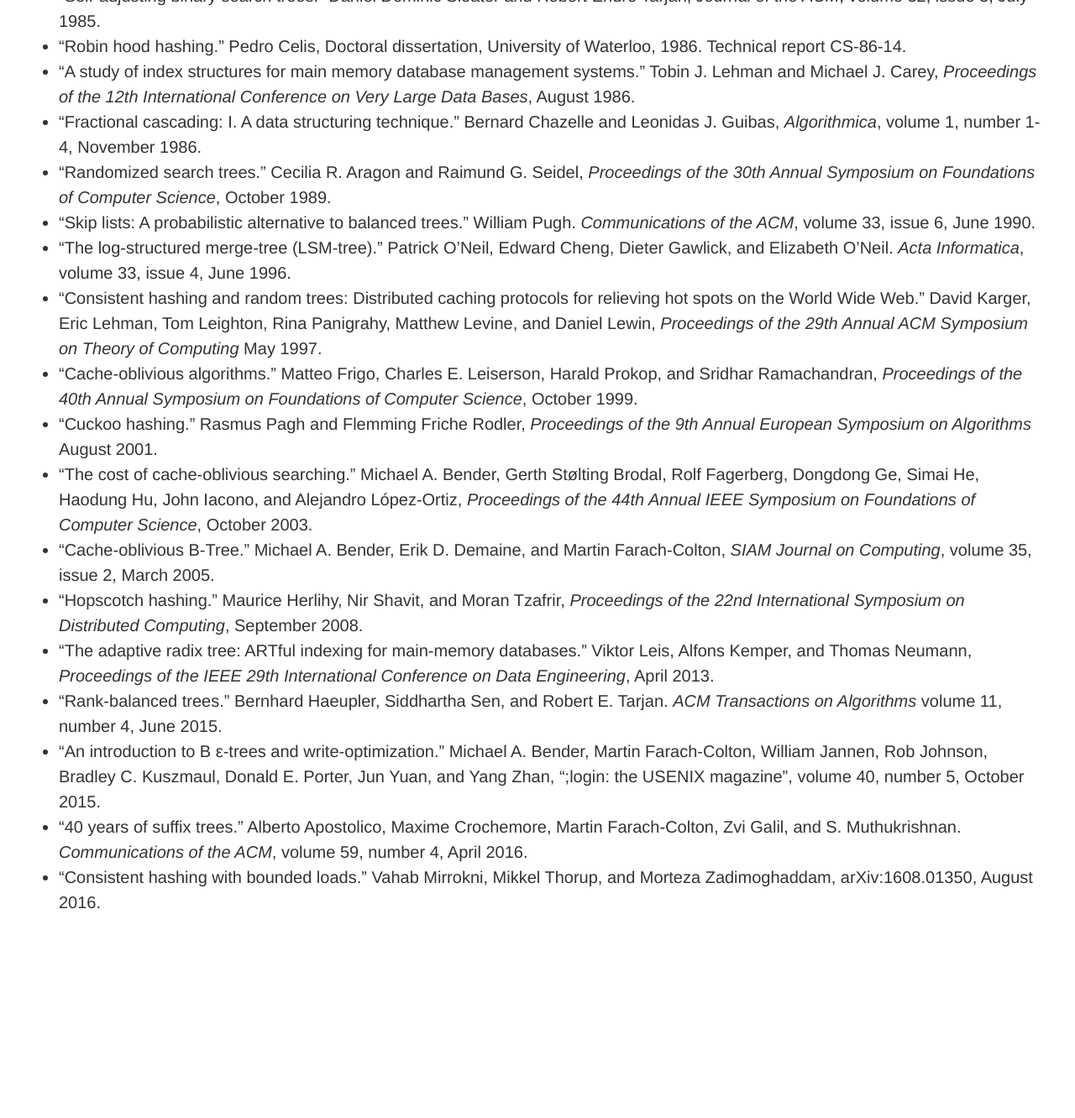
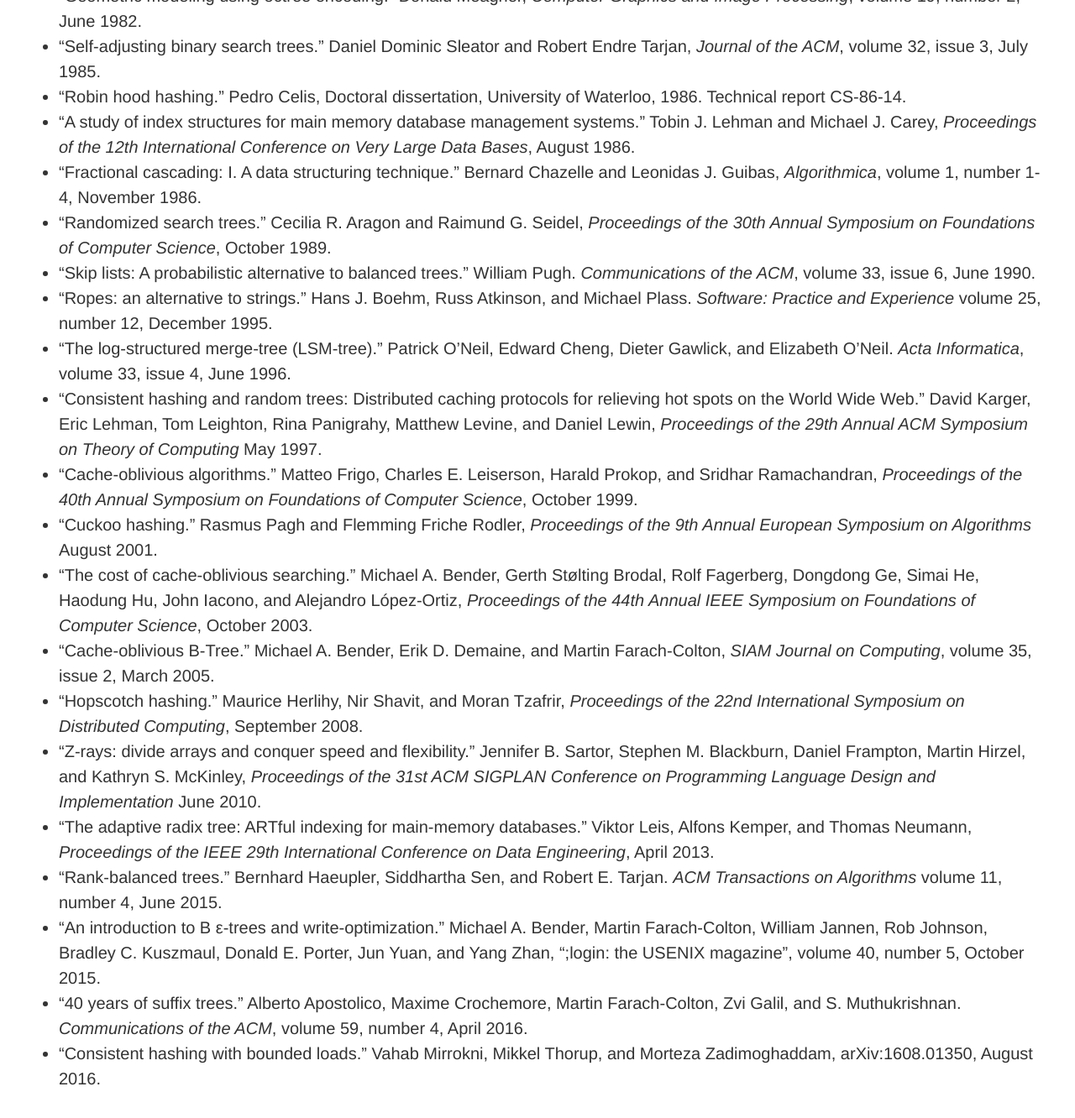
Before and after one commit to mspiegel/mspiegel.github.com, a Jekyll site: the page built from canon.md, in a window 1280 px wide and 1400 px high, scrolled down 6490 px. Shown: the top 1332 px of the window at 84% size. Built offline with Jekyll 4.4.1, drawn with Linux system fonts in a browser that asks for light colours; before the commit the page ends 7680 px from its top, so only the background shows below that; some of the changed text lies outside the part shown.

Commit message:
Add Generational GC, Ropes, Z-rays papers.

```diff
--- a/canon.md
+++ b/canon.md
@@ -66,6 +66,7 @@ Suggestions, criticisms, or comments are always appreciated.
 * "Program slicing." Mark Weiser, _Proceedings of the 5th international conference on software engineering_, March 1981.
 * "The Byzantine generals problem." Leslie Lamport, Robert Shostak, and Marshall Pease, _ACM Transactions on Programming Languages and Systems_, volume 4, issue 3, July 1982.
 * "Epigrams on programming." Alan J. Perlis, _ACM SIGPLAN Notices_, volume 17, issue 9, September 1982.
+* "A real-time garbage collector based on the lifetimes of objects." Henry Lieberman and Carl Hewitt, _Communications of the ACM_ volume 26, issue 6, June 1983.
 * "Maintaining knowledge about temporal intervals." James F. Allen, _Communications of the ACM_, volume 26, number 11, November 1983.
 * "Reflections on trusting trust." Ken Thompson, _Communications of the ACM_, volume 27, number 8, August 1984.  ACM Turing award lecture 1983.
 * "Depth-first iterative-deepening: An optimal admissible tree search." Richard E. Korf, _Artificial Intelligence_, volume 27, issue 1, September 1985.
@@ -118,6 +119,7 @@ Suggestions, criticisms, or comments are always appreciated.
 * "The multikernel: a new OS architecture for scalable multicore systems." Andrew Baumann, Paul Barham, Pierre-Evariste Dagand, Tim Harris, Rebecca Isaacs, Simon Peter, Timothy Roscoe, Adrian Schüpbach, and Akhilesh Singhania, _Proceedings of the ACM SIGOPS 22Nd Symposium on Operating Systems Principles_. October 2009.
 
 ### 2010 - present
+
 * "Cycles, cells and platters: an empirical analysis of hardware failures on a million consumer PCs." Edmund B. Nightingale, John R. Douceur, and Vince Orgovan, _Proceedings of the Sixth Conference on Computer systems_. April 2011.
 * "The tail at scale." Jeffrey Dean and Luiz Andre Barroso, _Communications of the ACM_, volume 56, number 2, February 2013.
 * "Unikernels: Library operating systems for the cloud." Anil Madhavapeddy, Richard Mortier, Charalampos Rotsos, David Scott, Balraj Singh, Thomas Gazagnaire, Steven Smith, Steven Hand and Jon Crowcroft, _Proceedings of the 18th International Conference on Architectural Support for Programming Languages and Operating Systems_. March 2013.
@@ -158,6 +160,7 @@ Michael Eisenberg.  University of Colorado.
 * "Fractional cascading: I. A data structuring technique." Bernard Chazelle and Leonidas J. Guibas, _Algorithmica_, volume 1, number 1-4, November 1986.
 * "Randomized search trees." Cecilia R. Aragon and Raimund G. Seidel, _Proceedings of the 30th Annual Symposium on Foundations of Computer Science_, October 1989.
 * "Skip lists: A probabilistic alternative to balanced trees." William Pugh. _Communications of the ACM_, volume 33, issue 6, June 1990.
+* "Ropes: an alternative to strings." Hans J. Boehm, Russ Atkinson, and Michael Plass. _Software: Practice and Experience_ volume 25, number 12, December 1995.
 * "The log-structured merge-tree (LSM-tree)." Patrick O’Neil, Edward Cheng, Dieter Gawlick, and Elizabeth O’Neil. _Acta Informatica_, volume 33, issue 4, June 1996.
 * "Consistent hashing and random trees: Distributed caching protocols for relieving hot spots on the World Wide Web." David Karger, Eric Lehman, Tom Leighton, Rina Panigrahy, Matthew Levine, and Daniel Lewin, _Proceedings of the 29th Annual ACM Symposium on Theory of Computing_ May 1997.
 * "Cache-oblivious algorithms." Matteo Frigo, Charles E. Leiserson, Harald Prokop, and Sridhar Ramachandran, _Proceedings of the 40th Annual Symposium on Foundations of Computer Science_, October 1999.
@@ -165,6 +168,7 @@ Michael Eisenberg.  University of Colorado.
 * "The cost of cache-oblivious searching." Michael A. Bender, Gerth Stølting Brodal, Rolf Fagerberg, Dongdong Ge, Simai He, Haodung Hu, John Iacono, and Alejandro López-Ortiz, _Proceedings of the 44th Annual IEEE Symposium on Foundations of Computer Science_, October 2003.
 * "Cache-oblivious B-Tree." Michael A. Bender, Erik D. Demaine, and Martin Farach-Colton, _SIAM Journal on Computing_, volume 35, issue 2, March 2005.
 * "Hopscotch hashing." Maurice Herlihy, Nir Shavit, and Moran Tzafrir, _Proceedings of the 22nd International Symposium on Distributed Computing_, September 2008.
+* "Z-rays: divide arrays and conquer speed and flexibility." Jennifer B. Sartor, Stephen M. Blackburn, Daniel Frampton, Martin Hirzel, and Kathryn S. McKinley, _Proceedings of the 31st ACM SIGPLAN Conference on Programming Language Design and Implementation_ June 2010.
 * "The adaptive radix tree: ARTful indexing for main-memory databases." Viktor Leis, Alfons Kemper, and Thomas Neumann, _Proceedings of the IEEE 29th International Conference on Data Engineering_, April 2013.
 * "Rank-balanced trees." Bernhard Haeupler, Siddhartha Sen, and Robert E. Tarjan. _ACM Transactions on Algorithms_ volume 11, number 4, June 2015.
 * "An introduction to B ε-trees and write-optimization." Michael A. Bender, Martin Farach-Colton, William Jannen, Rob Johnson, Bradley C. Kuszmaul, Donald E. Porter, Jun Yuan, and Yang Zhan, ";login: the USENIX magazine", volume 40, number 5, October 2015.
```
